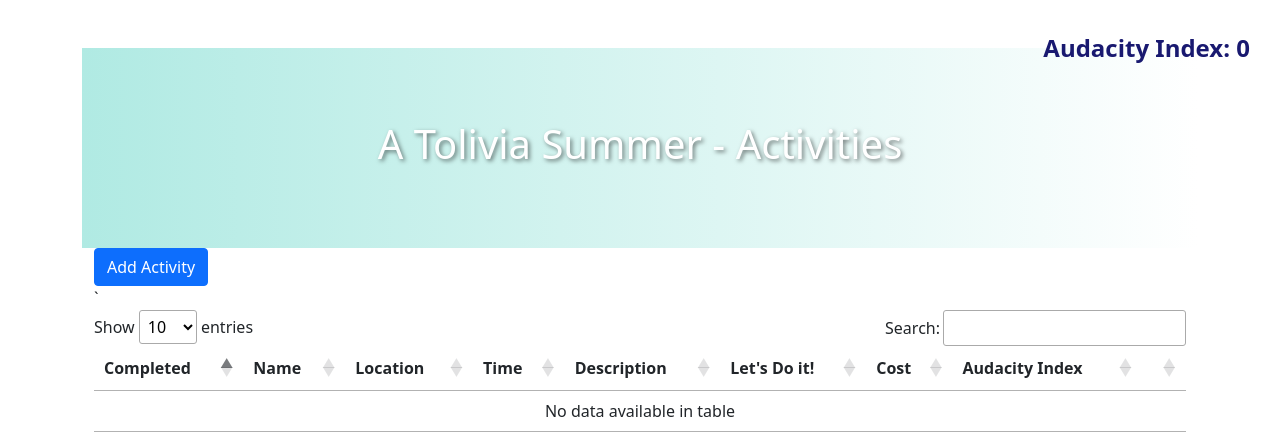
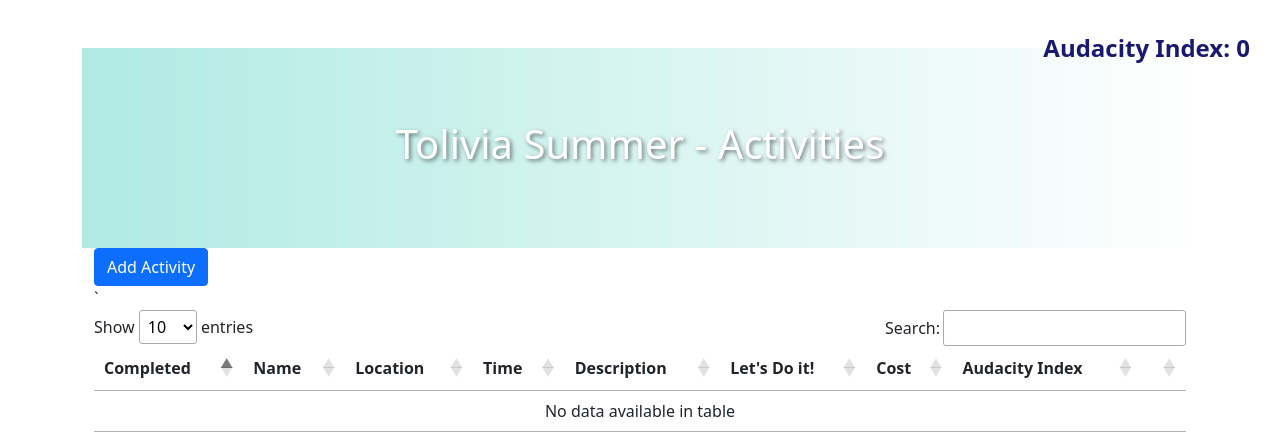
Before and after one commit to Trafire/july, a Django app: page / in a window 1280 px wide. Shown: the top 432 px of the page. Run offline with Django 5.2, Linux system fonts and the light colour scheme; data that the repository does not hold is empty; some libraries are stand-ins or nearby versions.

Commit message:
Title Change

```diff
--- a/templates/base.html
+++ b/templates/base.html
@@ -36,7 +36,7 @@
 
 <div class="container mt-5">
     <div class="banner">
-        <h1 class="banner-title">A Tolivia Summer - {% block page-title %}{% endblock %}</h1>
+        <h1 class="banner-title">Tolivia Summer - {% block page-title %}{% endblock %}</h1>
     </div>
     {% block content %}{% endblock %}
 </div>
```
